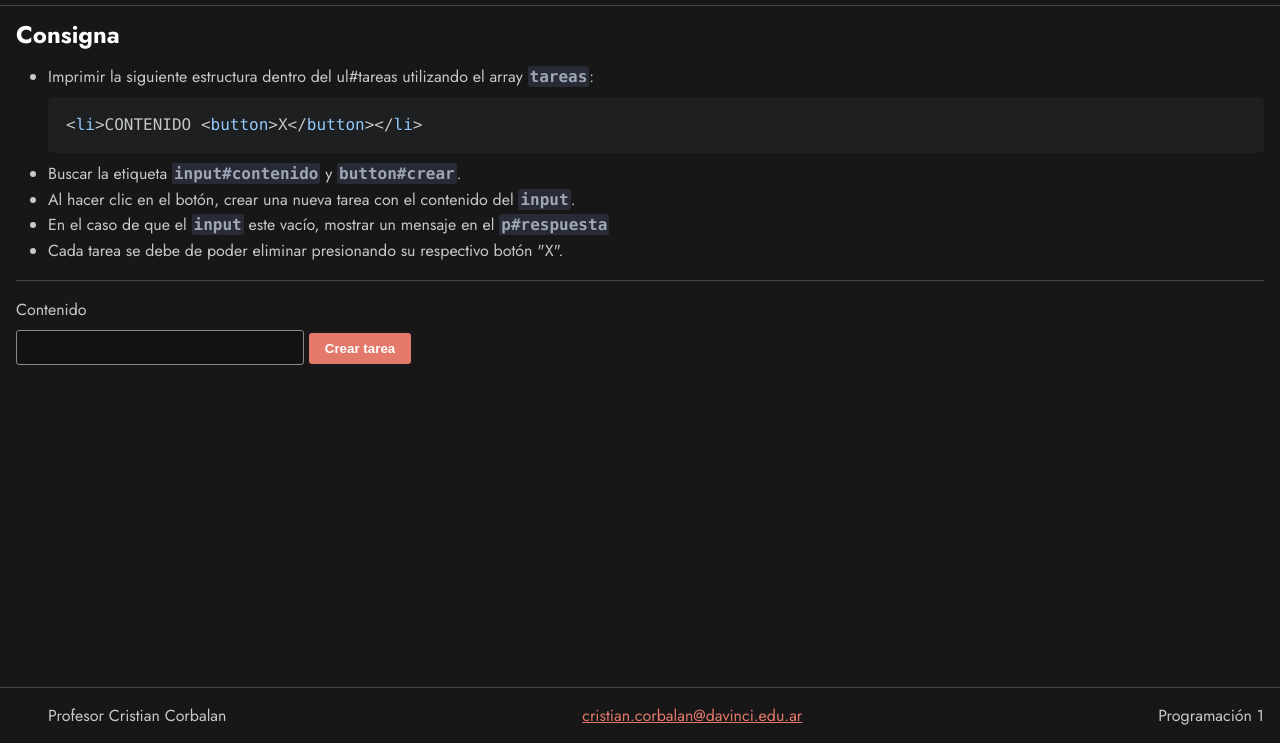
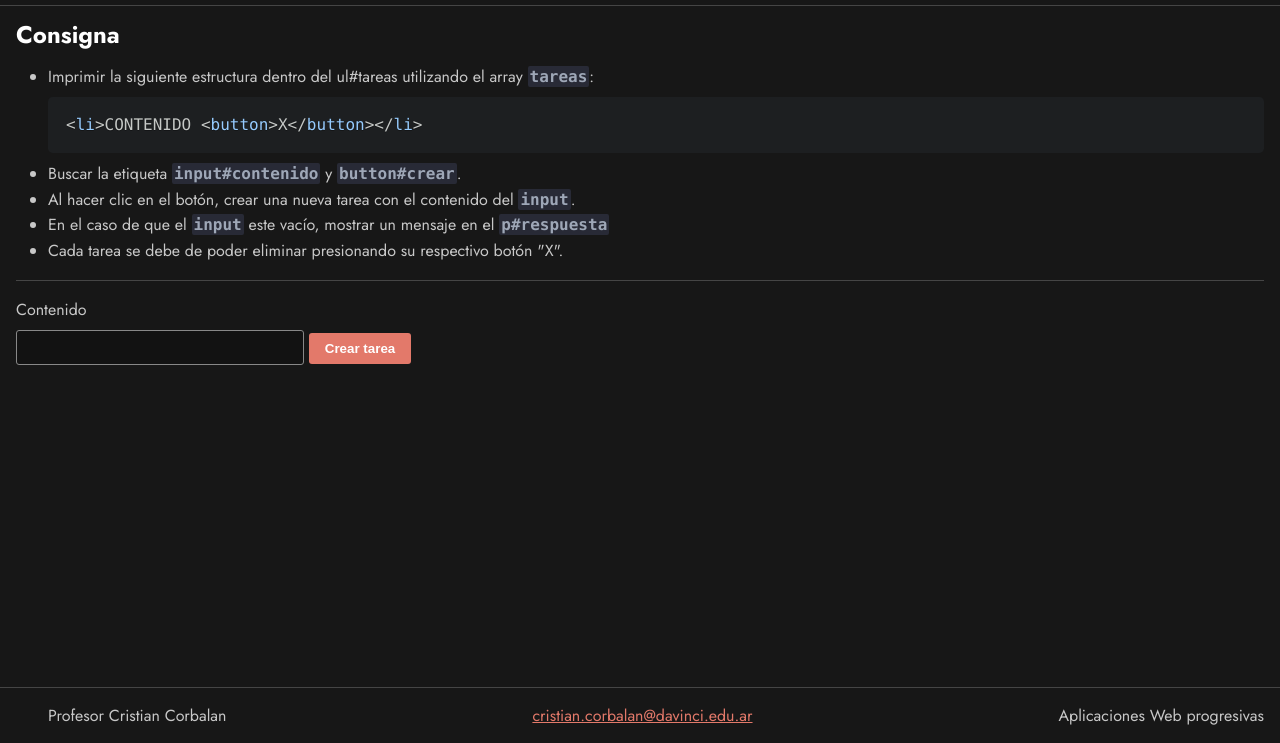
Before and after one commit to cristian-corbalan/pwa-clases, a website: page archivos/diapositiva-02/ejemplo-01.html in a window 1280 px wide. Shown: the part 57-800 px from the top of the page. Drawn offline with Linux system fonts and the light colour scheme.

Commit message:
Change Aplicaciones Web progresivas on footer to Aplicaciones web progresivas

```diff
--- a/archivos/diapositiva-02/ejemplo-01.html
+++ b/archivos/diapositiva-02/ejemplo-01.html
@@ -75,7 +75,7 @@
           target="_blank"
         >cristian.corbalan@davinci.edu.ar</a>
       </li>
-      <li>Programación 1</li>
+      <li>Aplicaciones Web progresivas</li>
     </ul>
   </footer>
 </div>
```
Also changed, not shown: archivos/diapositiva-02/ejemplo-02.html (+1 -1 lines), archivos/diapositiva-02/ejercicio-01.html (+1 -1 lines), archivos/diapositiva-03/ejemplo-01.html (+1 -1 lines), archivos/diapositiva-03/ejemplo-02.html (+1 -1 lines), archivos/diapositiva-03/ejercicio-01.html (+1 -1 lines), archivos/diapositiva-04/ejemplo-01.html (+1 -1 lines).
